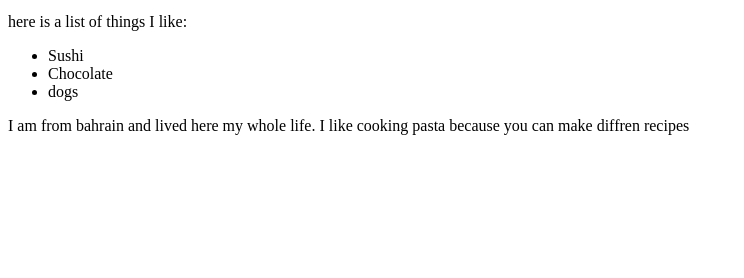
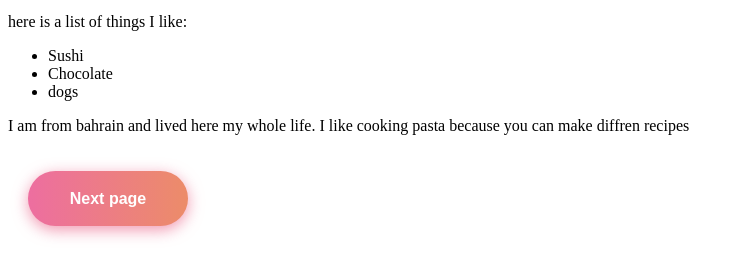
Before and after one commit to aa100851/pages, a plain HTML site: page index.html in a window 1280 px wide. Shown: the part 134-412 px from the top of the page, without its empty margins (0-744 px from the left). Drawn offline with Linux system fonts and the light colour scheme.

Commit message:
Update index.html

```diff
--- a/index.html
+++ b/index.html
@@ -2,7 +2,46 @@
 <head>
 <style>  h1 { color:rgb(132, 169, 140)}
  h2 { color:rgb(82, 121, 111)}
+.bn632-hover {
+  width: 160px;
+  font-size: 16px;
+  font-weight: 600;
+  color: #fff;
+  cursor: pointer;
+  margin: 20px;
+  height: 55px;
+  text-align:center;
+  border: none;
+  background-size: 300% 100%;
+  border-radius: 50px;
+  moz-transition: all .4s ease-in-out;
+  -o-transition: all .4s ease-in-out;
+  -webkit-transition: all .4s ease-in-out;
+  transition: all .4s ease-in-out;
+}
 
+.bn632-hover:hover {
+  background-position: 100% 0;
+  moz-transition: all .4s ease-in-out;
+  -o-transition: all .4s ease-in-out;
+  -webkit-transition: all .4s ease-in-out;
+  transition: all .4s ease-in-out;
+}
+
+.bn632-hover:focus {
+  outline: none;
+}
+
+.bn632-hover.bn27 {
+  background-image: linear-gradient(
+    to right,
+    #ed6ea0,
+    #ec8c69,
+    #f7186a,
+    #fbb03b
+  );
+  box-shadow: 0 4px 15px 0 rgba(236, 116, 149, 0.75);
+}
 </style>
  <title> About Me </title>
 </head>
@@ -29,7 +68,7 @@ here is a list of things I like:
 I am from bahrain and lived here my whole life. I like cooking pasta because you can make diffren recipes
 </p>
 
-
+<a href="page2.html"><button class="bn632-hover bn27">Next page</button></a>
 
 </body>
 </html>
```
